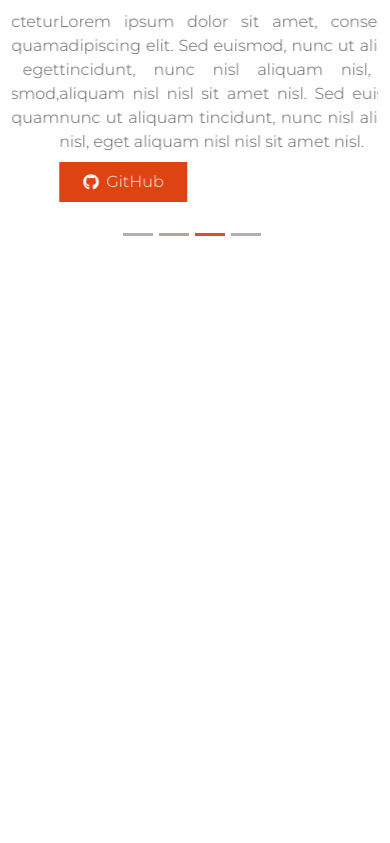
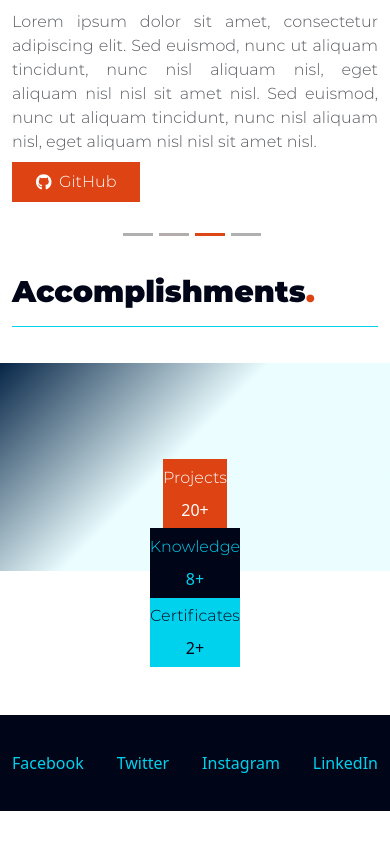
Before and after one commit to stanleySimeon/Christin-Porfolio, a React (Create React App) app: page / in a window 390 px wide. Shown: the part 3337-4180 px from the top of the page. Before the commit the page ends 3579 px from the top, so only its background shows below. Built offline with nearby package versions, Linux system fonts and the light colour scheme.

Commit message:
add accomplishments

```diff
--- a/src/App.css
+++ b/src/App.css
@@ -69,6 +69,9 @@ input:-webkit-autofill:active {
   background: linear-gradient(133.76deg, #DE4313 22.4%, #DE4313 36.88%, #FEC163 100%);
 }
 
+#accomplishments {
+  background: linear-gradient(135deg, #062547 0%, rgba(0, 234, 255, 0.08) 45.16%);
+}
 .react-multi-carousel-list {
   display: flex;
   align-items: center;
--- a/src/App.js
+++ b/src/App.js
@@ -3,6 +3,7 @@ import Home from './components/Home';
 import About from './components/About';
 import Projects from './components/Projects';
 import Activity from './components/Activity';
+import Accomplishments from './components/Accomplishments';
 import './App.css';
 
 function App() {
@@ -13,6 +14,7 @@ function App() {
       <About />
       <Activity />
       <Projects />
+      <Accomplishments />
     </div>
   );
 }
--- /dev/null
+++ b/src/components/Accomplishments.js
@@ -0,0 +1,50 @@
+import React from 'react';
+import { socials } from './Data';
+
+function Accomplishments() {
+  return (
+    <div className="py-8 md:16 md:mt-12">
+      <div className="px-3 sm:px-8 md:px-16 lg:px-24 xl:px-36 2xl:px-48 pb-8">
+        <div className="w-full flex items-center text-ejs space-x-2 sm:space-x-4 md:space-x-6 text-3xl md:text-4xl lg:text-5xl font-bold font-montserrat pb-4 md:pb-8 border-b border-christin-primary">
+          <h1 className="font-montserrat font-bold text-christin">
+            Accomplishments
+            <span className="text-christin-secondary">.</span>
+          </h1>
+        </div>
+      </div>
+      <div className="flex flex-col space-y-36">
+        <div id="accomplishments" className="w-full h-52 mt-1 activities container-fluid relative">
+          <div className="w-full h-52 flex flex-col sm:flex-row justify-between items-center sm:space-x-4 absolute left-0 right-0 -bottom-24 mx-auto px-3 sm:px-8 md:px-16 lg:px-24 xl:px-36 2xl:px-48">
+            <div className="sm:w-4/12 lg:w-3/12 h-full flex flex-col justify-center items-center space-y-2 md:space-y-4 bg-christin-secondary">
+              <h1 className="font-montserrat font-light text-christin-white sm:text-2xl lg:text-4xl">
+                Projects
+              </h1>
+              <span className="text-christin-white sm:text-2xl lg:text-4xl">20+</span>
+            </div>
+            <div className="sm:w-4/12 lg:w-3/12 h-full flex flex-col justify-center items-center space-y-2 md:space-y-4 bg-christin">
+              <h1 className="font-montserrat font-light text-christin-primary sm:text-2xl lg:text-4xl">
+                Knowledge
+              </h1>
+              <span className="text-christin-primary sm:text-2xl lg:text-4xl">8+</span>
+            </div>
+            <div className="sm:w-4/12 lg:w-3/12 h-full flex flex-col justify-center items-center space-y-2 md:space-y-4 bg-christin-primary">
+              <h1 className="font-montserrat font-light text-christin sm:text-2xl lg:text-4xl">
+                Certificates
+              </h1>
+              <span className="text-christin sm:text-2xl lg:text-4xl">2+</span>
+            </div>
+          </div>
+        </div>
+        <div className="bg-christin h-24 flex justify-between md:justify-center items-center md:space-x-12 px-3 sm:px-8 md:px-16 lg:px-24 xl:px-36 2xl:px-48">
+          {
+            socials.map((social) => (
+              <a href={social.url} target="_blank" rel="noreferrer" key={social.id} className="text-christin-primary md:hover:text-christin-hover font-thin">{social.name}</a>
+            ))
+          }
+        </div>
+      </div>
+    </div>
+  );
+}
+
+export default Accomplishments;
--- a/src/components/Activity.js
+++ b/src/components/Activity.js
@@ -1,4 +1,3 @@
-/* eslint-disable max-len */
 import React from 'react';
 import { activities } from './Data';
 
--- a/src/components/Data.js
+++ b/src/components/Data.js
@@ -85,5 +85,28 @@ const activities = [
   },
 ];
 
+const socials = [
+  {
+    id: 1,
+    name: 'Facebook',
+    url: 'https://www.facebook.com',
+  },
+  {
+    id: 2,
+    name: 'Twitter',
+    url: 'https://www.twitter.com',
+  },
+  {
+    id: 3,
+    name: 'Instagram',
+    url: 'https://www.instagram.com',
+  },
+  {
+    id: 4,
+    name: 'LinkedIn',
+    url: 'https://www.linkedin.com',
+  },
+];
+
 export default data;
-export { projects, activities };
+export { projects, activities, socials };
--- a/src/components/navigation/Navigation.js
+++ b/src/components/navigation/Navigation.js
@@ -116,19 +116,6 @@ function Navigation() {
           </li>
           <li>
             <Link
-              to="accomplishments"
-              spy
-              smooth
-              offset={-70}
-              duration={150}
-              onClick={() => handleClick('services')}
-              className={active === 'services' ? 'active' : ''}
-            >
-              ACCOMPLISHMENTS
-            </Link>
-          </li>
-          <li>
-            <Link
               to="contacts"
               spy
               smooth
```
